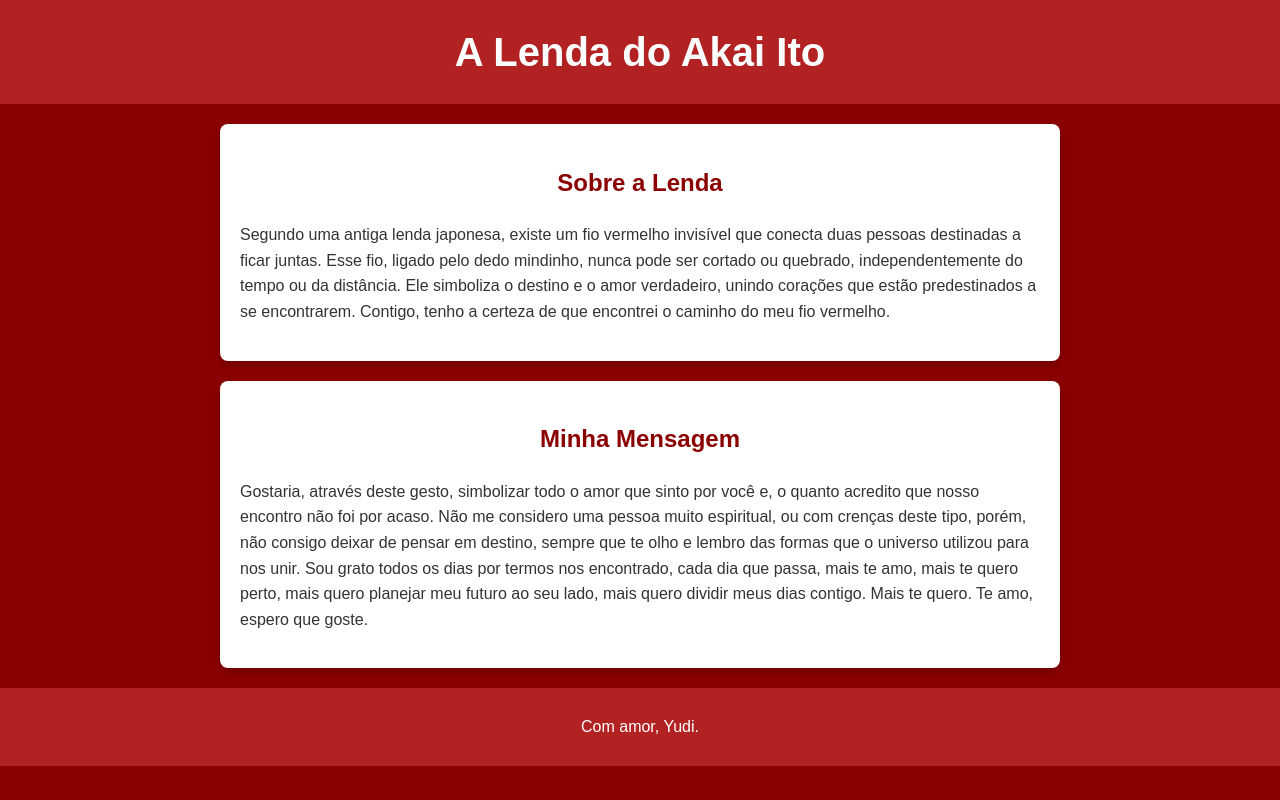
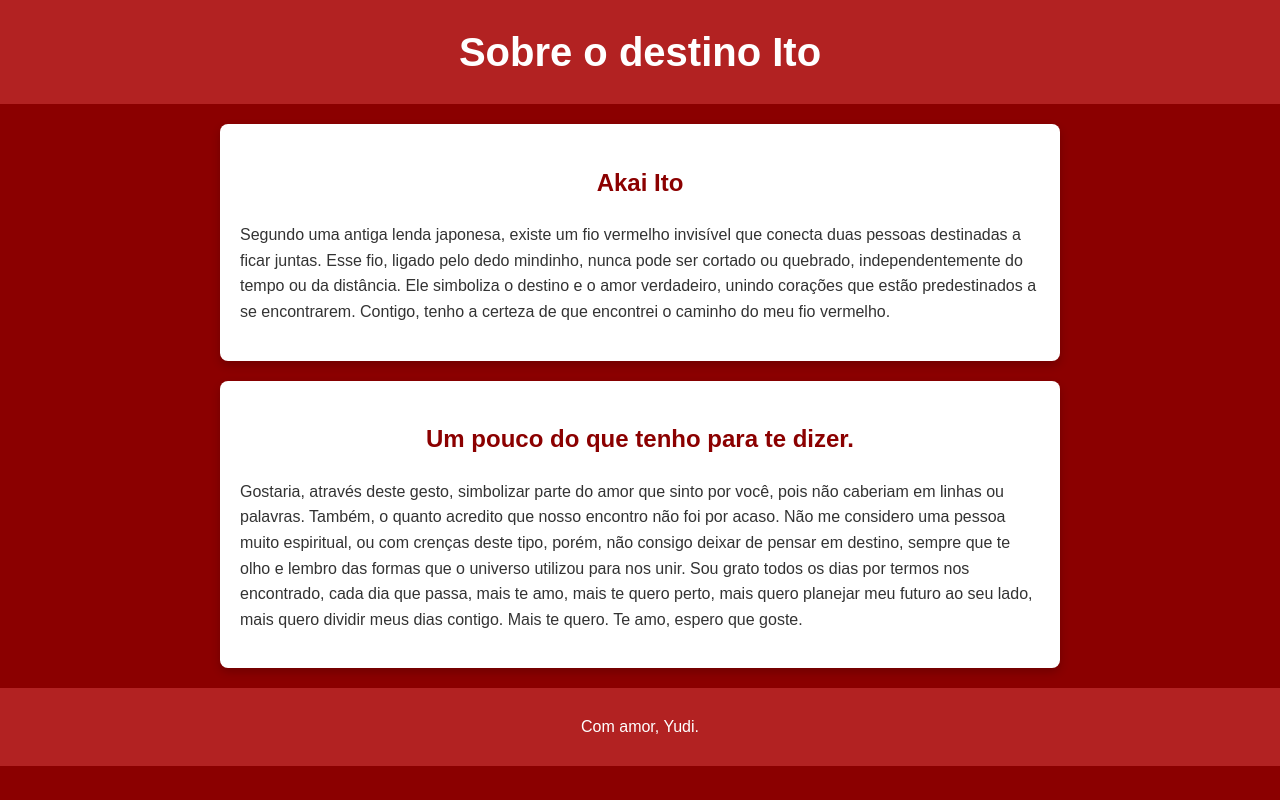
Before and after one commit to Yudi0409/Akai-ito, a plain HTML site: page index.html in a window 1280 px wide. Drawn offline with Linux system fonts and the light colour scheme.

Commit message:
Update index.html

```diff
--- a/index.html
+++ b/index.html
@@ -61,11 +61,11 @@
 </head>
 <body>
   <header>
-    <h1>A Lenda do Akai Ito</h1>
+    <h1>Sobre o destino Ito</h1>
   </header>
 
   <section>
-    <h2>Sobre a Lenda</h2>
+    <h2>Akai Ito</h2>
     <p>
       Segundo uma antiga lenda japonesa, existe um fio vermelho invisível que conecta duas pessoas destinadas a ficar juntas. Esse fio, ligado pelo dedo mindinho, nunca pode ser cortado ou quebrado, independentemente do tempo ou da distância.
       Ele simboliza o destino e o amor verdadeiro, unindo corações que estão predestinados a se encontrarem. Contigo, tenho a certeza de que encontrei o caminho do meu fio vermelho.
@@ -73,10 +73,9 @@
   </section>
 
   <section>
-    <h2>Minha Mensagem</h2>
-    <!-- Substitua o texto abaixo pelo seu texto personalizado -->
+    <h2>Um pouco do que tenho para te dizer.</h2>
     <p>
-      Gostaria, através deste gesto, simbolizar todo o amor que sinto por você e, o quanto acredito que nosso encontro não foi por acaso. Não me considero uma pessoa muito espiritual, ou com crenças deste tipo, porém, não consigo deixar de pensar em destino, sempre que te olho e lembro das formas que o universo utilizou para nos unir. Sou grato todos os dias por termos nos encontrado, cada dia que passa, mais te amo, mais te quero perto, mais quero planejar meu futuro ao seu lado, mais quero dividir meus dias contigo. Mais te quero. Te amo, espero que goste.
+      Gostaria, através deste gesto, simbolizar parte do amor que sinto por você, pois não caberiam em linhas ou palavras. Também, o quanto acredito que nosso encontro não foi por acaso. Não me considero uma pessoa muito espiritual, ou com crenças deste tipo, porém, não consigo deixar de pensar em destino, sempre que te olho e lembro das formas que o universo utilizou para nos unir. Sou grato todos os dias por termos nos encontrado, cada dia que passa, mais te amo, mais te quero perto, mais quero planejar meu futuro ao seu lado, mais quero dividir meus dias contigo. Mais te quero. Te amo, espero que goste.
     </p>
   </section>
 
```
